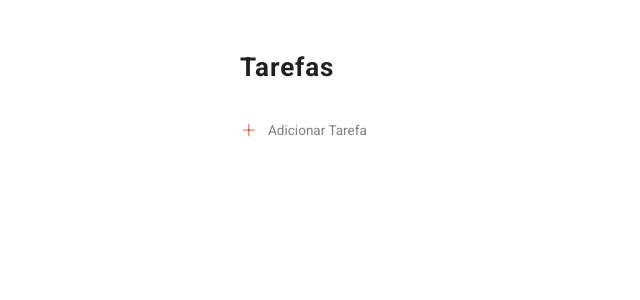
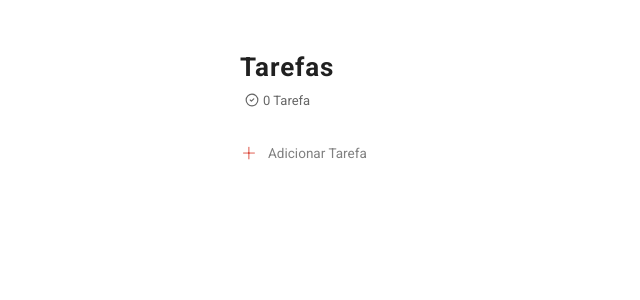
Before and after one commit to NatanBraslavsky/react, a React (Vite) app in the folder projetos/lista-de-tarefas-2.0/: page / in a window 1280 px wide. Shown: the top 300 px of the page, without its empty margins (0-640 px from the left). Built offline with nearby package versions, Linux system fonts and the light colour scheme.

Commit message:
feat: Add película
. Adicionei uma película que evita interações ao abrir o pop up de opções
. Estilizei e posicionei o menu

```diff
--- a/projetos/lista-de-tarefas-2.0/src/App.jsx
+++ b/projetos/lista-de-tarefas-2.0/src/App.jsx
@@ -1,12 +1,17 @@
-import { useRef, useState } from 'react';
+import { use, useEffect, useRef, useState } from 'react';
 import AddTask from './components/AddTask/AddTask'
 import ShowTask from './components/ShowTask/ShowTask'
 import './style/index.css';
 import PopUpTask from './components/popUpTask';
+import { IoIosCheckmark } from 'react-icons/io';
+import { CgRadioCheck } from 'react-icons/cg';
+import { LuCircleCheck } from 'react-icons/lu';
 
 const App = () => {
   const [task, setTask] = useState([]);
   const [addTaskShowPop, setAddTaskShowPop] = useState(false);
+  const [qtdTasks, setQtdTasks] = useState(0);
+  const [taskText, setTaskText] = useState("Tarefa")
   const timeoutRef = useRef(null);
 
   const addTask = (title, description) =>{
@@ -32,10 +37,31 @@ const App = () => {
     }, 2000);
   }
 
+  const deleteTask = () =>{
+
+  }
+
+  useEffect(()=>{
+    setQtdTasks(task.length)
+  },[task])
+
+  useEffect(()=>{
+    if(qtdTasks > 1){
+      setTaskText("Tarefas");
+    }
+    else{
+      setTaskText("Tarefa")
+    }
+  },[qtdTasks])
+
   return (
     <div className='containerMaxW'>
       <div className='mainContainerTask'>
         <h3 className='taskTitleText'>Tarefas</h3>
+        <p className='containerQtdTask'>
+          <LuCircleCheck className='iconCheckQtd'/>
+          <span className='spanTextQtdTask'>{qtdTasks} {taskText}</span>
+        </p>
         <ShowTask task={task}/>
         <AddTask addTask={addTask}/>
         <PopUpTask addTaskShowPop={addTaskShowPop}/>
--- a/projetos/lista-de-tarefas-2.0/src/components/ShowTask/EditOptions.jsx
+++ b/projetos/lista-de-tarefas-2.0/src/components/ShowTask/EditOptions.jsx
@@ -5,9 +5,9 @@ import {IoDuplicateOutline} from "react-icons/io5";
 import "../../style/ShowTask/editOption.css";
 import "../../style/ShowTask/showTask.css";
 
-const EditOptions = ({className, editShow}) => {
+const EditOptions = ({className}) => {
     return (
-        <div className={`containerEditOptions ${className} ${editShow}`}>
+        <div className={`containerEditOptions ${className}`}>
             <div className="selectAllContainer containerEditTask">
                 <GoPencil className="iconAll pencilIcon"/>
                 <span className="txtAll editTxt">Editar</span>
--- a/projetos/lista-de-tarefas-2.0/src/components/ShowTask/ShowTask.jsx
+++ b/projetos/lista-de-tarefas-2.0/src/components/ShowTask/ShowTask.jsx
@@ -8,7 +8,7 @@ import EditOptions from "./EditOptions";
 const ShowTask = ({task}) => {
     const [hoveredId, setHoveredId] = useState(null);
     const [checkedIds, setCheckedIds] = useState([]);
-    const [editShow, setEditShow] = useState("");
+    const [editShow, setEditShow] = useState(null);
 
     const handleMouseEnter = (id) => {
         setHoveredId(id);
@@ -55,25 +55,33 @@ const ShowTask = ({task}) => {
                                 </p>
                             </div>
 
-                            {hoveredId === tk.id && (
+                            {(hoveredId === tk.id || editShow === tk.id) && (
                                     <div className="containerEditIcondOption">
                                         <CiMenuKebab
-                                        className="iconMenuShowTask"
+                                            className={`iconMenuShowTask ${editShow === tk.id ? "active" : ""}`}
                                             onClick={() => {
-                                            setEditShow("openEdit");
+                                                setEditShow(tk.id);
                                             }}
                                         />
                                     </div>
                                 )}
-                            <div>
+                            {editShow === tk.id && (
                                 <EditOptions
-                                    className="editOption"
+                                    className={`editOption ${editShow === tk.id ? "openEdit" : ""}`}
                                     editShow={editShow}
                                 />
-                            </div>
+                            )}
                         </li>
                     );
                 })}
+                {editShow && (
+                    <div
+                        className="overlay"
+                        onClick={() => {
+                            setEditShow(null);
+                        }}
+                    ></div>
+                )}
             </ul>
         </div>
     );
--- a/projetos/lista-de-tarefas-2.0/src/style/ShowTask/showTask.css
+++ b/projetos/lista-de-tarefas-2.0/src/style/ShowTask/showTask.css
@@ -82,6 +82,12 @@
     color: rgb(29, 29, 29);
 }
 
+.iconMenuShowTask.active {
+  color: #202020;
+  background-color: rgb(240, 240, 240);
+}
+
+
 .containerEditIcondOption{
     display: flex;
     flex-direction: column;
@@ -98,7 +104,7 @@
     flex-direction: column;
     padding: 8px;
     position: absolute;
-    bottom: -105px;
+    top: 40px;
     right: 0;
     z-index: 2;
     background-color: white;
@@ -107,3 +113,14 @@
 .openEdit{
     display: flex;
 }
+
+.overlay {
+    position: fixed;
+    top: 0;
+    left: 0;
+    width: 100vw;
+    height: 100vh;
+    background-color: rgba(0, 0, 0, 0); /* transparente, mas bloqueia interações */
+    z-index: 1;
+    cursor: default;
+}
--- a/projetos/lista-de-tarefas-2.0/src/style/index.css
+++ b/projetos/lista-de-tarefas-2.0/src/style/index.css
@@ -25,5 +25,20 @@
     color: #202020;
     line-height: 35px;
     letter-spacing: 0.035em;
-    padding-bottom: 25px;
 }
+
+.containerQtdTask{
+    color: #666;
+    display: flex;
+    align-items: start;
+    gap: 4px;
+    padding: 8px 0 25px 5px;
+}
+
+.iconCheckQtd{
+    font-size: 14px;
+}
+
+.spanTextQtdTask{
+    font-size: 13px;
+}
```
Lines whose indentation alone changed are shown as unchanged.
